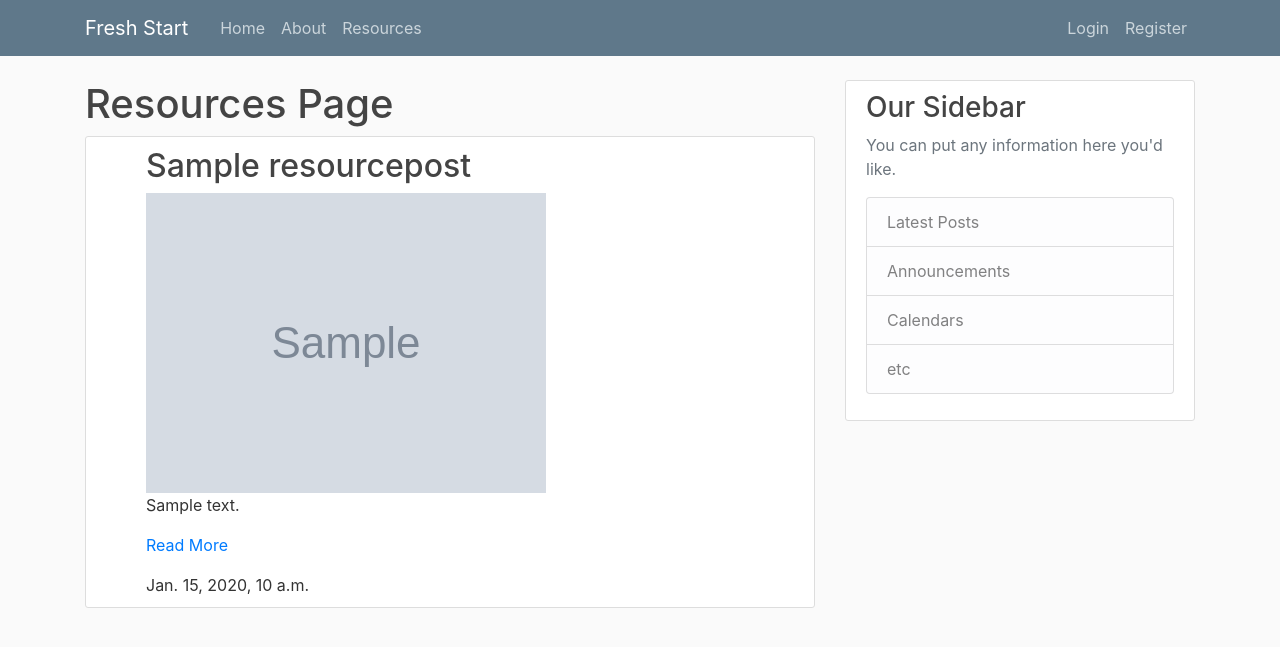
After one commit to Intheloop83/fresh_start, a Django app: page /resources/ in a window 1280 px wide. The commit adds this page. Shown: the top 647 px of the page. Run offline with Django 3.2, Linux system fonts and the light colour scheme; tables that the repository leaves empty hold one stand-in row (values such as "Sample post"); grey boxes marked "Sample" are stand-in pictures; some libraries are stand-ins or nearby versions.

Commit message:
Made changes to the following files: fresh_start/migrations/0001_initial.py, fresh_start/templates/fresh_start/base.html, fresh_start/templates/fresh_start/resources.html, fresh_start/urls.py, fresh_start/views.py. Created the resources page. Resources can be added from the admin page to the resources.html page.

```diff
--- a/mysite/fresh_start/templates/fresh_start/base.html
+++ b/mysite/fresh_start/templates/fresh_start/base.html
@@ -29,6 +29,7 @@
                     <div class="navbar-nav mr-auto">
                         <a class="nav-item nav-link" href="{% url 'fresh_start-home'%}">Home</a>
                         <a class="nav-item nav-link" href="{% url 'fresh_start-about'%}">About</a>
+                        <a class="nav-item nav-link" href="{% url 'fresh_start-resources'%}">Resources</a>
                     </div>
                     <!-- Navbar Right Side -->
                     <div class="navbar-nav">
--- /dev/null
+++ b/mysite/fresh_start/templates/fresh_start/resources.html
@@ -0,0 +1,16 @@
+{% extends "fresh_start/base.html" %}
+{% block content %}
+    <h1>Resources Page</h1>
+    <article class="media content-section">
+        <div class="media-body">
+            <ul>
+                {% for post in object_list %}
+                <h2><a class="article-title" href="#">{{ post.title }}</a></h2>
+                <img src="{{ post.thumbnail }}">
+                <p class="article-content">{{ post.excerpt }}</p><p class="article-content"><a href="#">Read More</a></p>
+                {{ post.date_created }}
+                {% endfor%}
+            </ul>
+        </div>
+    </article>
+{% endblock content %}
--- a/mysite/fresh_start/urls.py
+++ b/mysite/fresh_start/urls.py
@@ -1,7 +1,9 @@
 from django.urls import path
+from .views import ResourcePostListView
 from . import views
 
 urlpatterns = [
     path('', views.home, name='fresh_start-home'),
     path('about/', views.about, name='fresh_start-about'),
+    path('resources/', ResourcePostListView.as_view(), name='fresh_start-resources'),
 ]
--- a/mysite/fresh_start/views.py
+++ b/mysite/fresh_start/views.py
@@ -1,4 +1,6 @@
 from django.shortcuts import render
+from django.views.generic import ListView, DetailView
+from .models import ResourcePost
 
 
 def home(request):
@@ -7,3 +9,22 @@
 
 def about(request):
     return render(request, 'fresh_start/about.html', {'title': 'About'})
+
+
+def resources(request):
+    context = {
+        'posts': ResourcePost.objects.all()
+    }
+    return render(request, 'fresh_start/resources.html', {'title': 'Resources'}, context)
+
+
+class ResourcePostListView(ListView):
+    model = ResourcePost
+    template_name = 'fresh_start/resources.html'
+
+
+#class ResourcePostListView(ListView):
+ #   model = ResourcePost
+  #  template_name = 'fresh_start/resources.html'
+   # context_object_name = 'posts'
+    # ordering = ['-date_posted']
```
Also changed, not shown: mysite/fresh_start/migrations/0001_initial.py (added).
